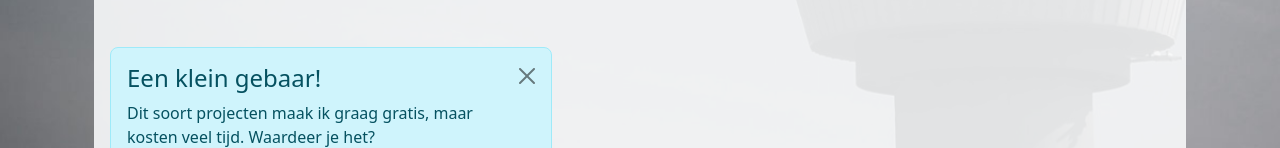
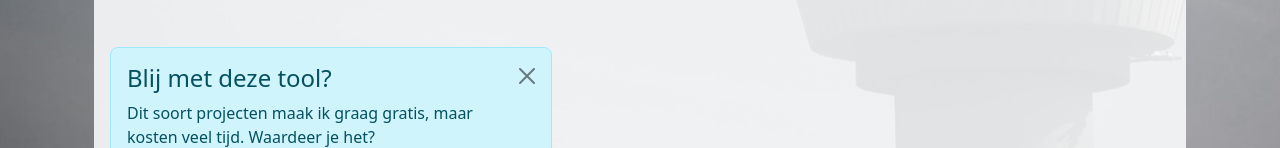
Before and after one commit to DartLazer/hvcao-pwa, a Nuxt app in the folder nuxt3/: page /about in a window 1280 px wide. Shown: the part 652-800 px from the top of the page. Built offline with nearby package versions, Linux system fonts and the light colour scheme.

Commit message:
Textual changes buy me a coffee

```diff
--- a/nuxt3/components/buy_me_coffee.vue
+++ b/nuxt3/components/buy_me_coffee.vue
@@ -1,7 +1,7 @@
 <template>
   <div>
     <div class="alert alert-info col-lg-5 rounded-3 mt-3 alert-dismissible fade show" role="alert">
-      <h4 class="alert-heading">Een klein gebaar!</h4>
+      <h4 class="alert-heading">Blij met deze tool?</h4>
       <p>Dit soort projecten maak ik graag gratis, maar kosten veel tijd. Waardeer je het?</p>
       <hr>
       <p class="mb-0">
```
